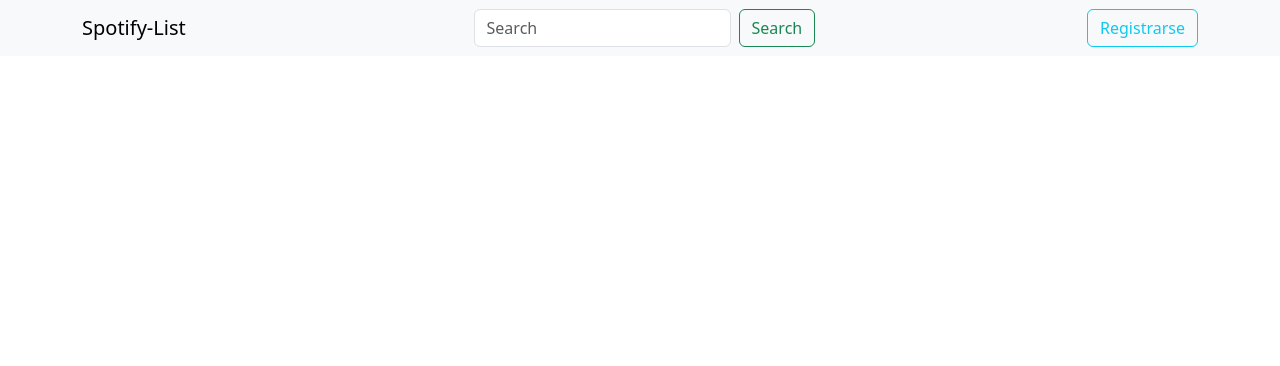
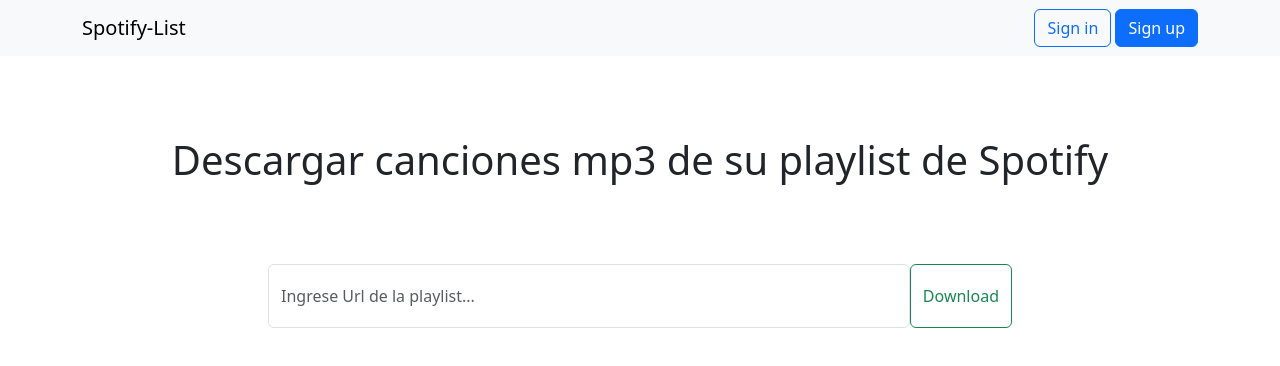
Before and after one commit to fabi4872/spotify, a website built with Vite: page spotify-proyect/index.html in a window 1280 px wide. Built offline with nearby package versions, Linux system fonts and the light colour scheme.

Commit message:
Avances en frontend

```diff
--- a/spotify-proyect/index.html
+++ b/spotify-proyect/index.html
@@ -17,20 +17,48 @@
       <nav class="navbar bg-body-tertiary">
         <div class="container">
           <a class="navbar-brand">Spotify-List</a>
-          <form class="d-flex" role="search">
-            <input class="form-control me-2" type="search" placeholder="Search" aria-label="Search">
-            <button class="btn btn-outline-success" type="submit">Search</button>
-          </form>
-          <a href="" class="btn btn-outline-info navbar__btn-info">Registrarse</a>
+          <div>
+            <a href="" class="btn btn-outline-primary">Sign in</a>
+            <a href="" class="btn btn-primary">Sign up</a>
+          </div>
         </div>
       </nav>
     </header>
 
-    <div id="app"></div>
+    <main id="main">
+      <div class="container">
+        <h1 class="text-center" data-v-75bed125="" id="titulo-h1">Descargar canciones mp3 de su playlist de Spotify</h1>
+        <div class="col-md-8 offset-2">
+          <form action="" method="get" class="d-flex" role="search" id="formulario">
+            <input class="form-control" type="search" placeholder="Ingrese Url de la playlist..." aria-label="Search" id="formulario-item-height">
+            <button class="btn btn-outline-success" type="submit" data-bs-toggle="tooltip" data-bs-placement="right" data-bs-title="Presione para descargar enlaces">Download</button>
+          </form>
+        </div>
+      </div>
+    </main>
 
     <script src="https://cdn.jsdelivr.net/npm/bootstrap@5.3.0-alpha1/dist/js/bootstrap.bundle.min.js"
       integrity="sha384-w76AqPfDkMBDXo30jS1Sgez6pr3x5MlQ1ZAGC+nuZB+EYdgRZgiwxhTBTkF7CXvN"
       crossorigin="anonymous">
     </script>
+
+    <script
+      src="https://code.jquery.com/jquery-3.6.3.min.js"
+      integrity="sha256-pvPw+upLPUjgMXY0G+8O0xUf+/Im1MZjXxxgOcBQBXU="
+      crossorigin="anonymous">
+    </script>
+
+    <script>
+      $(document).ready(function() {
+        let tooltipTriggerList = [].slice.call(document.querySelectorAll('[data-bs-toggle="tooltip"]'))
+        let tooltipList = tooltipTriggerList.map(function (tooltipTriggerEl) {
+          return new bootstrap.Tooltip(tooltipTriggerEl)
+        })
+      });
+    </script>
+
+    <script>
+
+    </script>
   </body>
 </html>
--- a/spotify-proyect/style.css
+++ b/spotify-proyect/style.css
@@ -4,6 +4,14 @@
   box-sizing: border-box;
 }
 
-.navbar__btn-info:hover{
-  color: white;
+#formulario{
+  margin: 5rem 0;
 }
+
+#titulo-h1{
+  margin: 5rem 0;
+}
+
+#formulario-item-height{
+  height: 4rem;
+}
```
